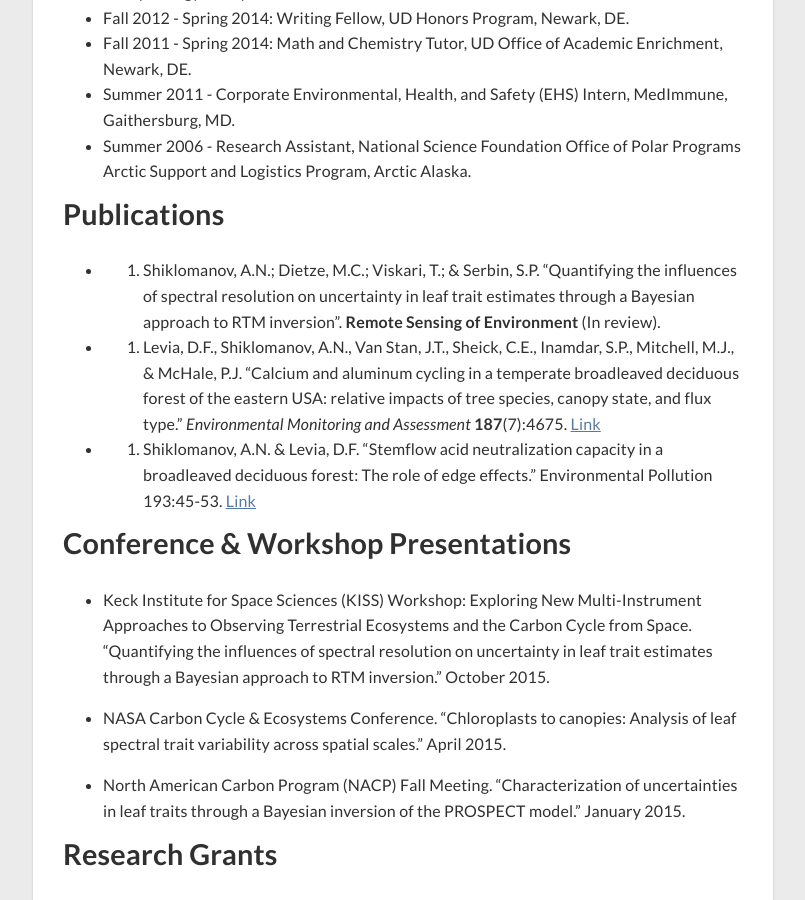
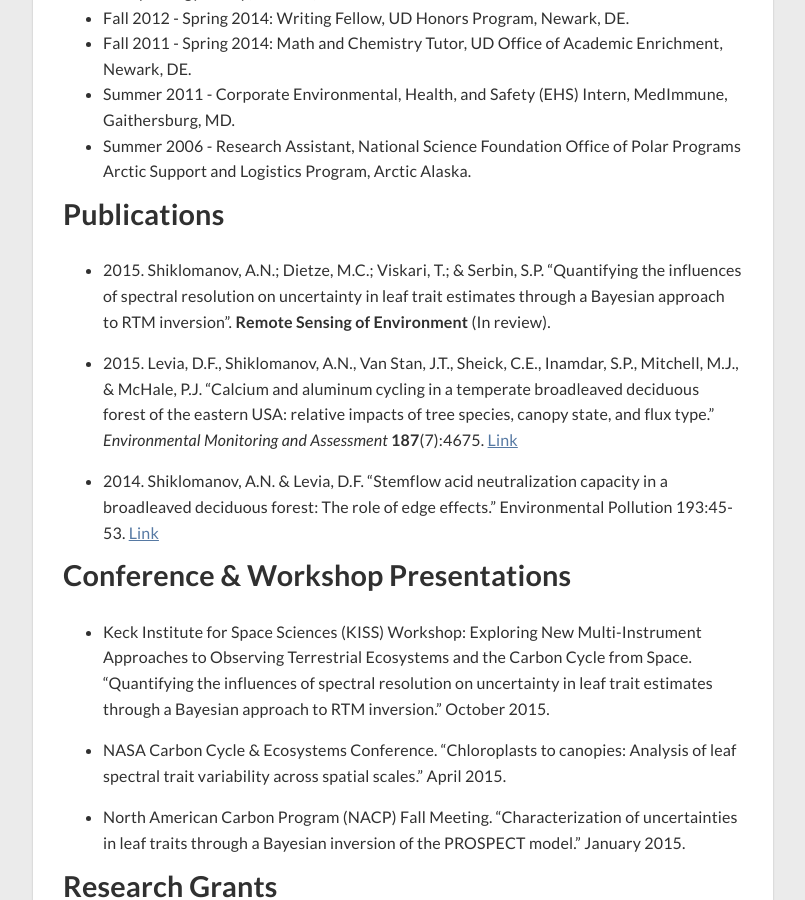
Before and after one commit to ashiklom/ashiklom.github.io, a Jekyll site: the page built from cv.md, in a window 1280 px wide and 900 px high, scrolled down 646 px. Shown: the whole window, without its empty margins (237-1042 px from the left). Built offline with Jekyll 4.4.1, drawn with Linux system fonts in a browser that asks for light colours; nearby versions of some CDN libraries.

Commit message:
Fix publicaiton year format in CV

```diff
--- a/cv.md
+++ b/cv.md
@@ -30,17 +30,17 @@ Honors B.S. with Distinction, *Chemistry & Environmental Science* (May 2014)
 
 ## Publications
 
-* 2015. Shiklomanov, A.N.; Dietze, M.C.; Viskari, T.; & Serbin, S.P. "Quantifying the influences
+* 2015\. Shiklomanov, A.N.; Dietze, M.C.; Viskari, T.; & Serbin, S.P. "Quantifying the influences
 of spectral resolution on uncertainty in leaf trait estimates through a Bayesian approach to
 RTM inversion". **Remote Sensing of Environment** (In review).
 
-* 2015. Levia, D.F.,  Shiklomanov, A.N., Van Stan, J.T., Sheick, C.E., Inamdar, S.P., Mitchell,
+* 2015\. Levia, D.F.,  Shiklomanov, A.N., Van Stan, J.T., Sheick, C.E., Inamdar, S.P., Mitchell,
 M.J., & McHale, P.J. "Calcium and aluminum cycling in a temperate broadleaved
 deciduous forest of the eastern USA: relative impacts of tree species, canopy state, and
 flux type." *Environmental Monitoring and Assessment* **187**(7):4675.
 [Link]()
 
-* 2014. Shiklomanov, A.N. & Levia, D.F. "Stemflow acid neutralization capacity in a broadleaved
+* 2014\. Shiklomanov, A.N. & Levia, D.F. "Stemflow acid neutralization capacity in a broadleaved
 deciduous forest: The role of edge effects." Environmental Pollution 193:45-53. [Link]()
 
 
```
